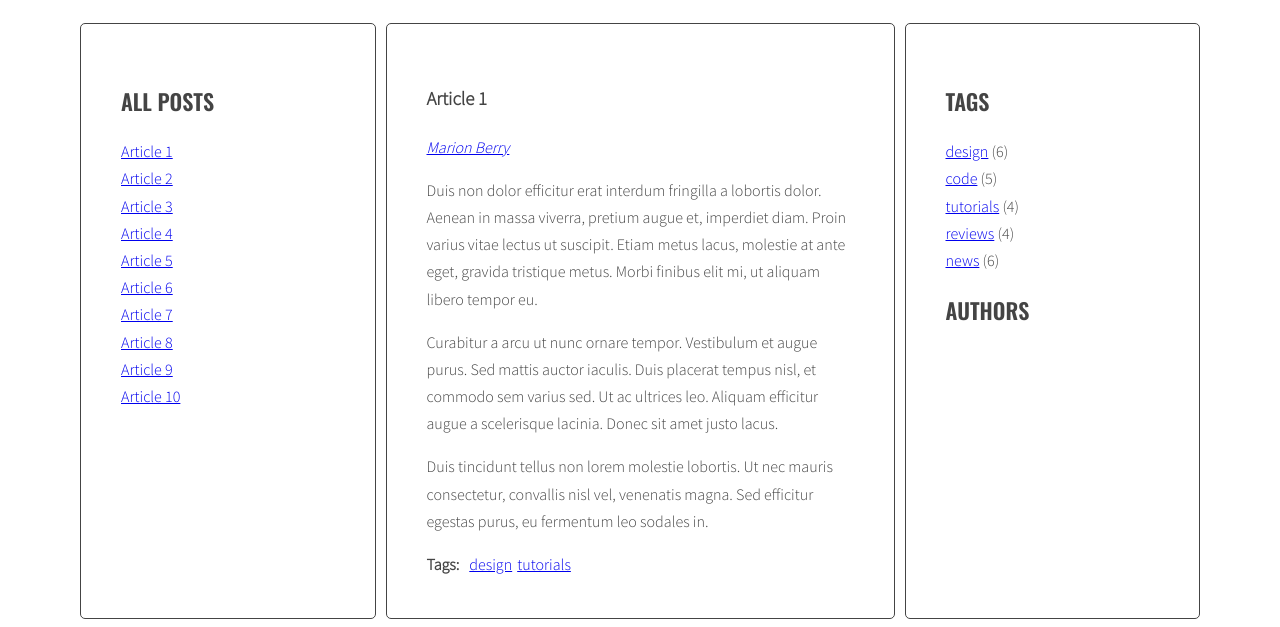
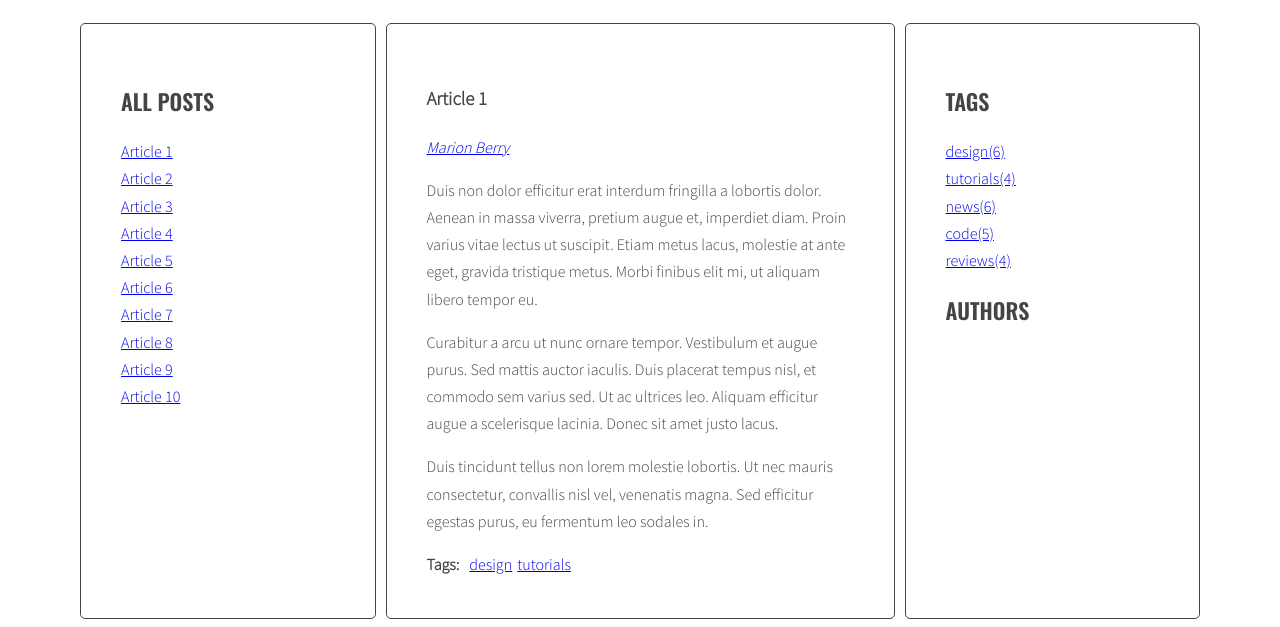
Before and after one commit to jacekkacki/javascript-blog, a website: page index.html in a window 1280 px wide. Shown: the part 220-847 px from the top of the page. Drawn offline with nearby package versions, Linux system fonts and the light colour scheme.

Commit message:
Change function generateTags

```diff
--- a/index.html
+++ b/index.html
@@ -238,11 +238,6 @@
                 <aside class="sidebar">
                     <h2 class="section-title">Tags</h2>
                     <ul class="list tags">
-                        <li><a href="#">design</a> <span>(6)</span></li>
-                        <li><a href="#">code</a> <span>(5)</span></li>
-                        <li><a href="#">tutorials</a> <span>(4)</span></li>
-                        <li><a href="#">reviews</a> <span>(4)</span></li>
-                        <li><a href="#">news</a> <span>(6)</span></li>
                     </ul>
                     <h2 class="section-title">Authors</h2>
                     <ul class="list authors">
--- a/js/script.js
+++ b/js/script.js
@@ -36,7 +36,8 @@
     optTitleSelector = '.post-title',
     optTitleListSelector = '.titles',
     optArticleTagsSelector = '.post-tags .list',
-    optArticleAuthorSelector = '.post-author';
+    optArticleAuthorSelector = '.post-author',
+    optTagsListSelector = '.tags.list';
 
   /*Create new title links */
   function generateTitleLinks(customSelector = '') {
@@ -88,6 +89,8 @@
 
   /* Generate tag links */
   function generateTags() {
+    /* [NEW] create a new variable allTags with an empty object */
+    let allTags = {};
     /* find all articles */
     const articles = document.querySelectorAll(optArticleSelector);
     /* START LOOP: for every article: */
@@ -106,18 +109,39 @@
       for (let tag of articleTagsArray) {
         console.log('tag ', tag);
         /* generate HTML of the link */
-        let linkTags = '<li><a href="#tag-' + tag + '">' + tag + '</a></li>';
-        console.log('linkTags ', linkTags);
+        let linkHTML = '<li><a href="#tag-' + tag + '">' + tag + '</a></li>';
+        console.log('linkHTML ', linkHTML);
         /* add generated code to html variable */
-        html = html + linkTags;
+        html = html + linkHTML;
         console.log('html ', html);
         tagsList.insertAdjacentHTML('beforeend', html + '  ');
+        /* [NEW] check if this link is NOT already in allTags */
+        if(!allTags.hasOwnProperty(tag)){
+        /* [NEW] add generated code to allTags array */
+          allTags[tag] = 1;
+        } else {
+          allTags[tag]++;
+        }
       }
       /* END LOOP: for each tag */
       /* insert HTML of all the links into the tags wrapper */
       tagsList.innerHTML = html;
       /* END LOOP: for every article: */
     }
+    /* [NEW] find list of tags in right column */
+    const tagList = document.querySelector('.tags');
+    /* [NEW] create variable for all links HTML code */
+    let allTagsHTML = '';
+
+    /* [NEW] START LOOP: for each tag in allTags: */
+    for(let tag in allTags){
+      /* [NEW] generate code of a link and it to allTagsHTML */
+      allTagsHTML +='<li><a href="#' + tag + '">' + tag + '(' + allTags[tag] + ')</a></li>';
+    }
+    /* [NEW] END LOOP: for each tag in allTags: */
+
+    /* [NEW] add html from allTagsHTML to tagList */
+    tagList.innerHTML = allTagsHTML;
   }
 
   generateTags();
```
